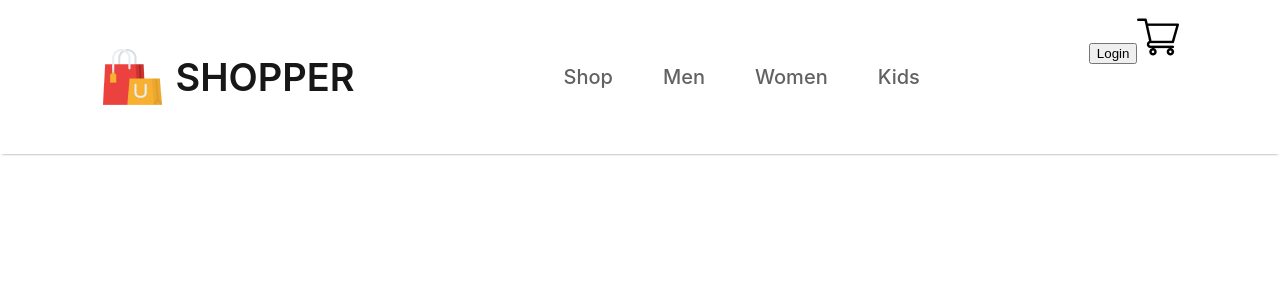
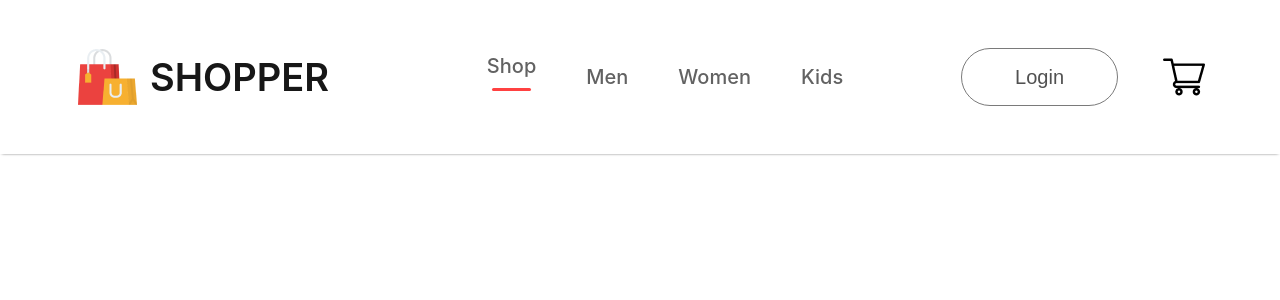
Before and after one commit to ZvsZig/e-commerce, a React (Create React App) app in the folder frontend/: page / in a window 1280 px wide. Shown: the top 300 px of the page. Built offline with nearby package versions, Linux system fonts and the light colour scheme.

Commit message:
added more navbar css

```diff
--- a/frontend/src/components/Navbar/Navbar.css
+++ b/frontend/src/components/Navbar/Navbar.css
@@ -35,3 +35,34 @@
     gap: 3;
     cursor: pointer;
 }
+
+.nav-menu hr{
+    border: none;
+    width: 80%;
+    height: 3px;
+    border-radius: 10px;
+    background: #FF4141;
+}
+
+.nav-login-cart{
+    display: flex;
+    align-items: center;
+    gap: 45px;
+}
+
+.nav-login-cart button{
+    width: 157px;
+    height: 58px;
+    outline: none;
+    border: 1px solid #7a7a7a;
+    border-radius: 75px;
+    color: #515151;
+    font-size: 20px;
+    font-weight: 500;
+    background: white;
+    cursor: pointer;
+}
+
+.nav-login-cart button:active{
+    background: #f3f3f3;
+}
--- a/frontend/src/components/Navbar/Navbar.jsx
+++ b/frontend/src/components/Navbar/Navbar.jsx
@@ -11,7 +11,7 @@ const Navbar = () => {
             <p>SHOPPER</p>
         </div>
         <ul className = 'nav-menu'>
-            <li>Shop</li>
+            <li>Shop<hr/></li>
             <li>Men</li>
             <li>Women</li>
             <li>Kids</li>
```
